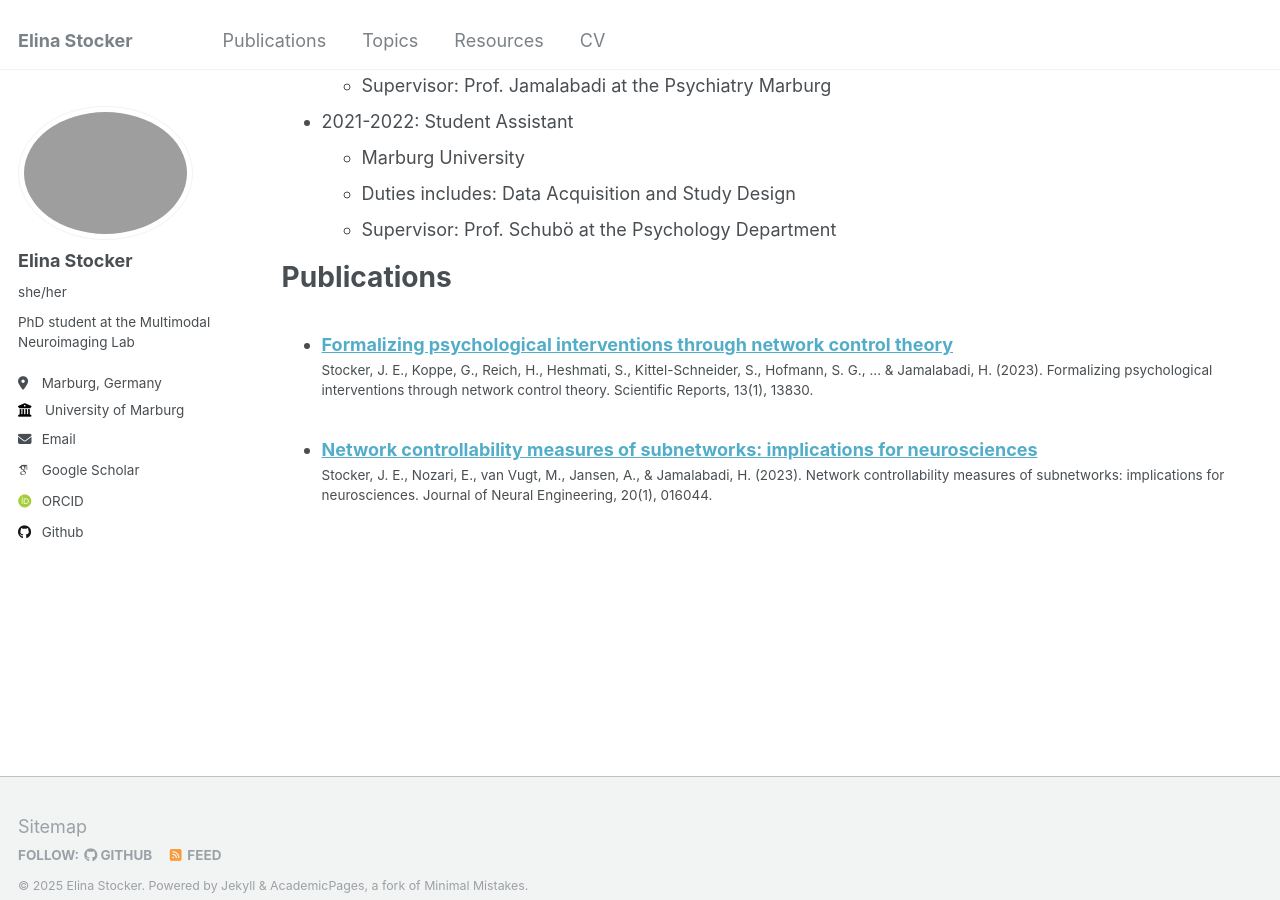
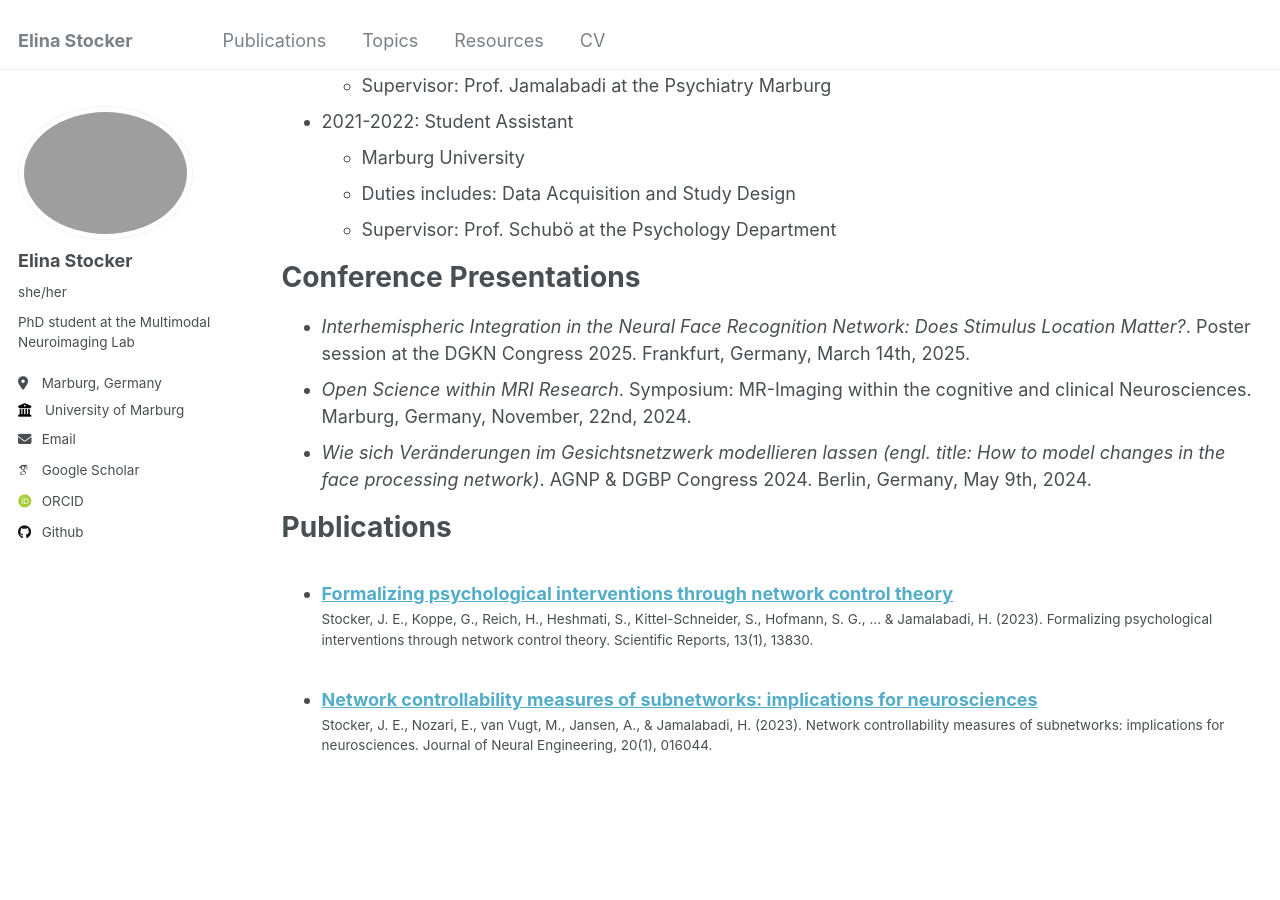
Before and after one commit to juliaelina/elina-stocker, a Jekyll site: the page built from _pages/cv.md, in a window 1280 px wide and 900 px high, scrolled down 549 px. Built offline with Jekyll 4.4.1, drawn with Linux system fonts in a browser that asks for light colours; some web fonts are replaced.

Commit message:
Update cv.md

```diff
--- a/_pages/cv.md
+++ b/_pages/cv.md
@@ -8,6 +8,7 @@ redirect_from:
 ---
 
 {% include base_path %}
+
 
 Education
 ======
@@ -32,6 +33,11 @@ Work experience
   * Duties includes: Data Acquisition and Study Design
   * Supervisor: Prof. Schubö at the Psychology Department
 
+Conference Presentations
+======
+* *Interhemispheric Integration in the Neural Face Recognition Network: Does Stimulus Location Matter?*. Poster session at the DGKN Congress 2025. Frankfurt, Germany, March 14th, 2025.
+* *Open Science within MRI Research*. Symposium: MR-Imaging within the cognitive and clinical Neurosciences. Marburg, Germany, November, 22nd, 2024.
+* *Wie sich Veränderungen im Gesichtsnetzwerk modellieren lassen (engl. title: How to model changes in the face processing network)*. AGNP & DGBP Congress 2024. Berlin, Germany, May 9th, 2024.
 
 Publications
 ======
```
